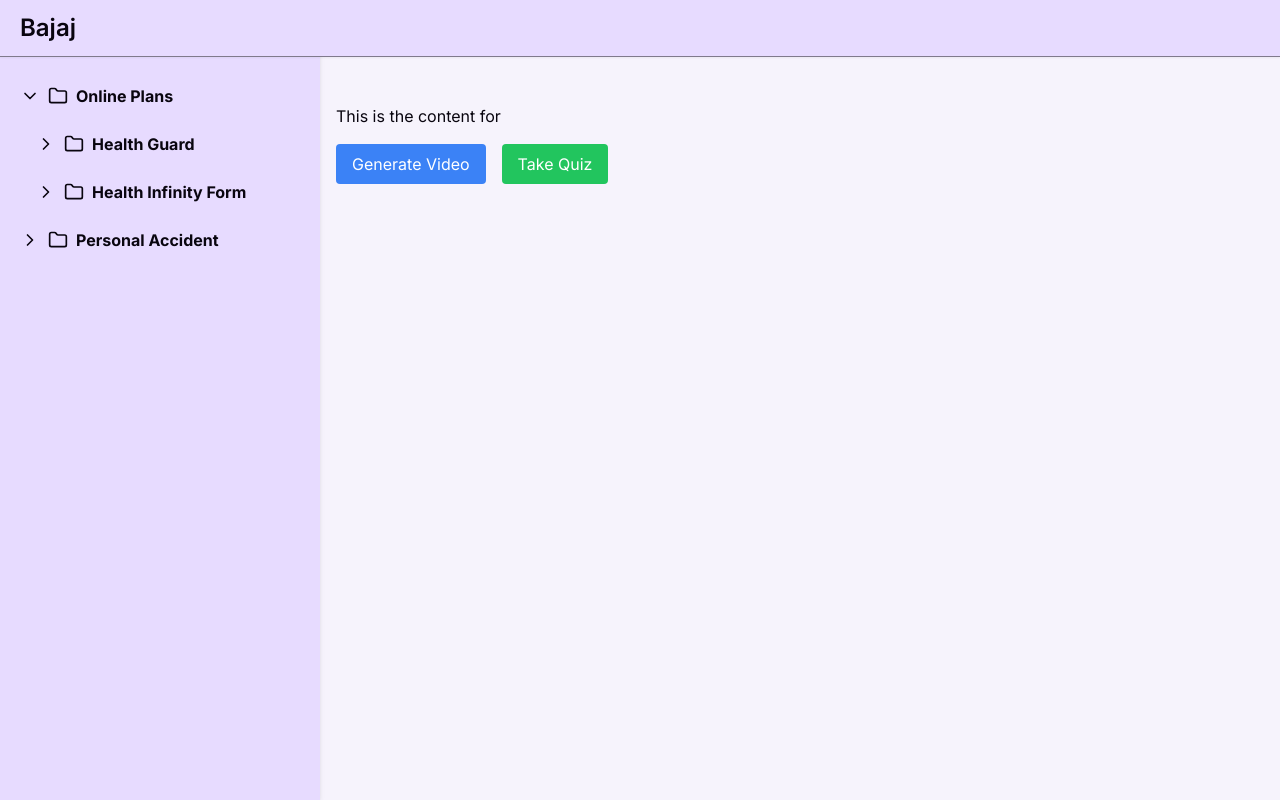
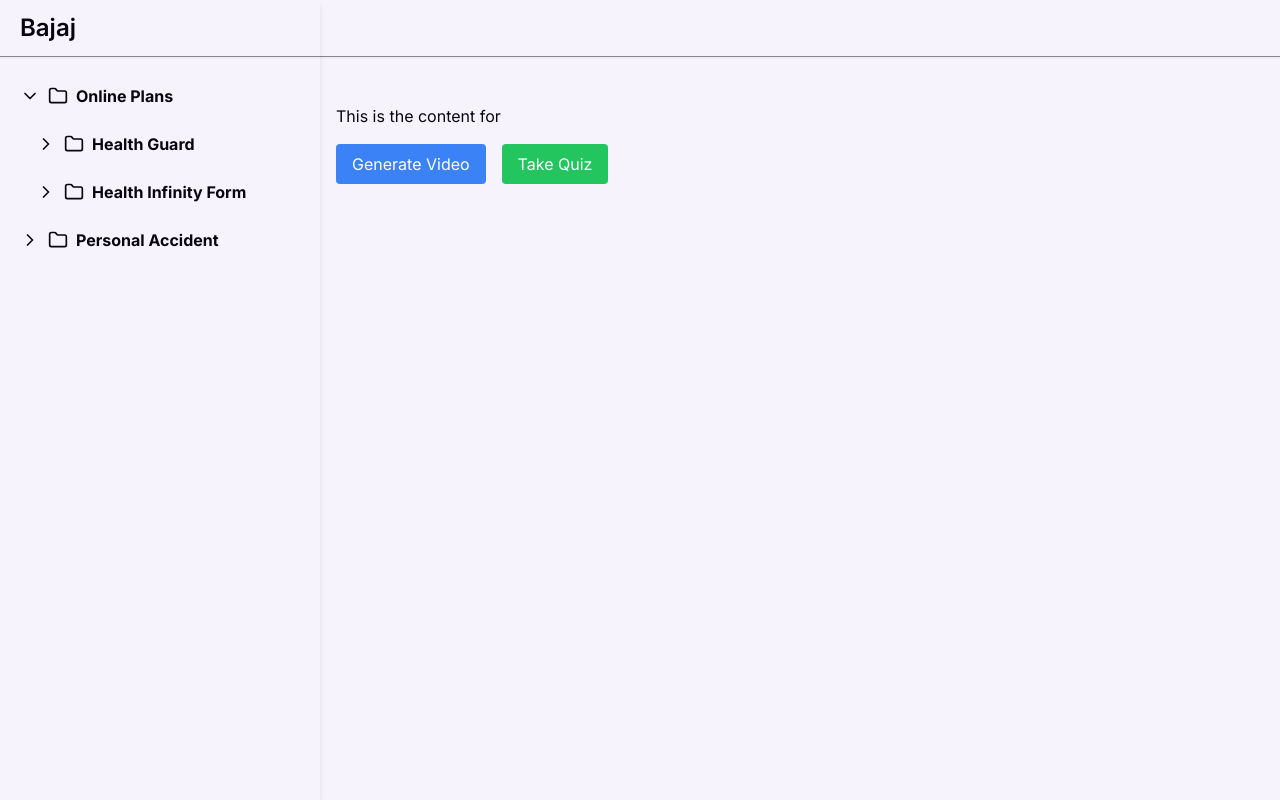
Before and after one commit to MihirRajeshPanchal/Bajaj-FinServ-HackRX-5.0, a Next.js app in the folder frontend/: page /home in a window 1280 px wide. Both pictures are taken after a click on the link "Online Plans". Built offline with nearby package versions, Linux system fonts and the light colour scheme.

Commit message:
sidebar transitions

```diff
--- a/frontend/app/globals.css
+++ b/frontend/app/globals.css
@@ -17,11 +17,11 @@
   }
 
   :root {
-    --text: #f3f0f9;
-    --background: #040208;
-    --primary: #5c25cb;
-    --secondary: #370c8d;
-    --accent: #4301c6;
+    --text: 260, 43%, 96%;
+    --background: 260, 100%, 3%;
+    --primary: 260, 69%, 47%;
+    --secondary: 260, 84%, 30%;
+    --accent: 260, 99%, 39%;
   }
   /* Light */
   :root {
@@ -63,3 +63,7 @@
 .scrollbar::-webkit-scrollbar-thumb:hover {
   background: hsl(313, 20%, 69%, 0.5);
 }
+
+.fileNoChild:first-child {
+  margin-top: 0.5rem;
+}
--- a/frontend/app/home/_components/Navbar.tsx
+++ b/frontend/app/home/_components/Navbar.tsx
@@ -2,7 +2,7 @@
 
 export const Navbar = () => {
     return (
-        <nav className="fixed top-0 z-50 w-full bg-[hsl(260,100%,93%)] border-b border-[hsl(0,0%,10%,0.5)] shadow-sm">
+        <nav className="fixed top-0 z-50 w-full ~bg-[hsl(260,100%,93%)] border-b border-[hsl(0,0%,10%,0.5)] shadow-sm">
             <div className="px-3 py-3 lg:px-5 lg:pl-3">
                 <div className="flex items-center justify-between">
                     <div className="flex items-center justify-start rtl:justify-end">
--- a/frontend/app/home/_components/Sidebar.tsx
+++ b/frontend/app/home/_components/Sidebar.tsx
@@ -37,7 +37,7 @@
   const isActive = pathname === href || pathname.startsWith(`${href}/`);
 
   return (
-    <li className={`${!hasChildren ? "grid gap-1 grid-cols-[2px_1fr]" : "mt-2"}`}>
+    <li className={`${!hasChildren ? "fileNoChild | grid gap-1 grid-cols-[2px_1fr]" : "mt-2"}`}>
       {!hasChildren && <div className={`bg-primary ${!isActive && "bg-opacity-50"} transition-colors`}></div>}
       <Link href={href}
         className={`flex items-center gap-1.5 p-2 text-gray-300 srounded-lg hover:bg-[hsl(260,100%,83%)] group ${isActive && "bg-[hsl(260,100%,83%)]"} ${hasChildren ? 'font-bold' : 'text-sm m-0.5'}`}
@@ -57,13 +57,17 @@
         {hasChildren ? <Folder className="h-full p-0.5" /> : <File className="h-5 p-0.5 pe-0" />}
         <span className="flex-1 whitespace-nowrap">{item.name}</span>
       </Link>
-      {isOpen && hasChildren && (
-        <ul className="pl-4 mt-2">
-          {item.children?.map((child, index) => (
-            <SidebarItem key={index} item={child} path={currentPath} />
-          ))}
-        </ul>
-      )}
+      {hasChildren &&
+        (
+          <div className={`grid ${isOpen ? "grid-rows-[1fr]" : "grid-rows-[0fr]"} transition-[grid-template-rows] duration-500`}>
+            {isOpen && (
+              <ul className="pl-4 smt-1 overflow-hidden">
+                {item.children?.map((child, index) => (
+                  <SidebarItem key={index} item={child} path={currentPath} />
+                ))}
+              </ul>
+            )}
+          </div>)}
     </li>
   );
 };
@@ -74,7 +78,7 @@
 
 const Sidebar: React.FC<SidebarProps> = ({ data }) => {
   return (
-    <aside id="logo-sidebar" className="bg-[hsl(260,100%,93%)] pt-14 h-screen overflow-hidden shadow-md" aria-label="Sidebar">
+    <aside id="logo-sidebar" className="~bg-[hsl(260,100%,93%)] pt-14 h-screen overflow-hidden shadow-md" aria-label="Sidebar">
       <div className="scrollbar | h-full overflow-y-auto p-3">
         <ul className="space-y-2 font-medium">
           {data.map((item, index) => (
--- a/frontend/tailwind.config.ts
+++ b/frontend/tailwind.config.ts
@@ -12,11 +12,11 @@
         poppins: ['Poppins', 'sans-serif'],
       },
       colors: {
-        'text': 'hsl(264,50%,4%)',
-        'background': 'hsl(260,60%,97%)',
-        'primary': 'hsl(260,69%,53%)',
-        'secondary': 'hsl(260,84%,70%)',
-        'accent': 'hsl(260,99%,61%)',
+        'text': 'hsl(260,43%,96%)',
+        'background': 'hsl(260,60%,2%)',
+        'primary': 'hsl(260,69%,47%)',
+        'secondary': 'hsl(260,84%,30%)',
+        'accent': 'hsl(260,99%,39%)',
       },
     },
   },
```
Also changed, not shown: 2 other files (tests, documents, lock files or other folders).
